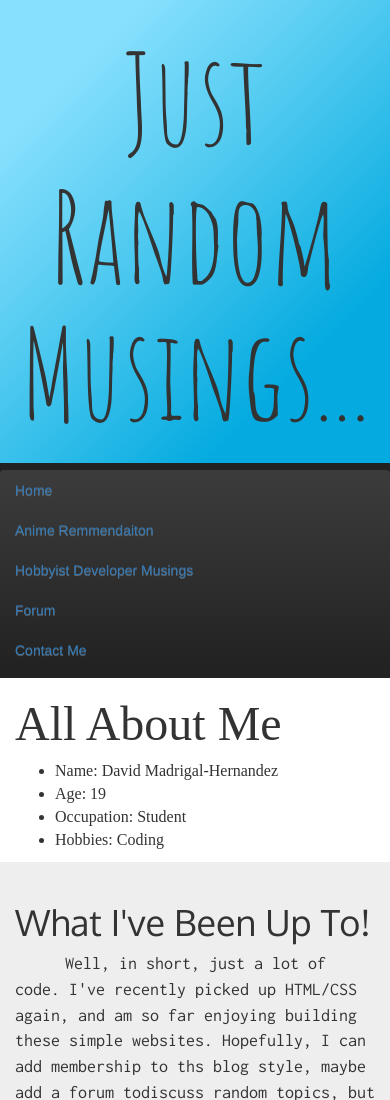
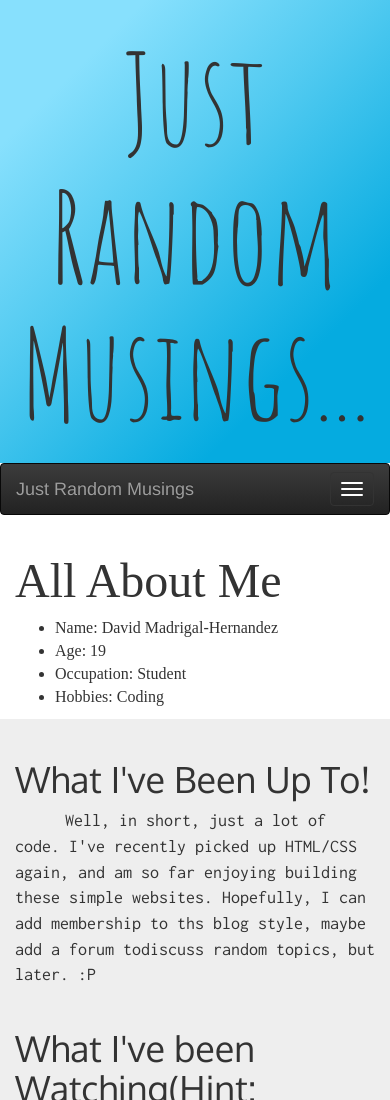
Before and after one commit to MEXdave1997/Just-Random-Musings, a plain HTML site: page index.html in a window 390 px wide. Shown: the top 1100 px of the page. Drawn offline with nearby package versions, Linux system fonts and the light colour scheme; a web font is replaced by a local one.

Commit message:
updated navbar with better bootstrap

```diff
--- a/index.html
+++ b/index.html
@@ -6,7 +6,6 @@
 		<meta name="viewport" content="width=device-width, initial-scale=1">
 		<link rel="stylesheet" href="https://maxcdn.bootstrapcdn.com/bootstrap/3.3.7/css/bootstrap.min.css" integrity="sha384-BVYiiSIFeK1dGmJRAkycuHAHRg32OmUcww7on3RYdg4Va+PmSTsz/K68vbdEjh4u" crossorigin="anonymous">
 		<link rel="stylesheet" href="https://maxcdn.bootstrapcdn.com/bootstrap/3.3.7/css/bootstrap-theme.min.css" integrity="sha384-rHyoN1iRsVXV4nD0JutlnGaslCJuC7uwjduW9SVrLvRYooPp2bWYgmgJQIXwl/Sp" crossorigin="anonymous">
-		<script src="https://maxcdn.bootstrapcdn.com/bootstrap/3.3.7/js/bootstrap.min.js" integrity="sha384-Tc5IQib027qvyjSMfHjOMaLkfuWVxZxUPnCJA7l2mCWNIpG9mGCD8wGNIcPD7Txa" crossorigin="anonymous"></script>
 		<title>Bootstrap Website</title>
 		<link rel="stylesheet" type="text/css" href="styling/app.css">
 		<script src="scripts/app.js" type="application/javascript"></script>
@@ -17,14 +16,28 @@
 			<h1>Just Random Musings...</h1>
 		</header>
 
-		<nav class="container-fluid">
-			<ul class="nav navbar-inverse navbar-nav">
+		<nav class="navbar navbar-inverse">
+			<div class="container-fluid">
+			    <div class="navbar-header">
+			        <button type="button" class="navbar-toggle collapsed" data-toggle="collapse" data-target="#bs-example-navbar-collapse-1" aria-expanded="false">
+                        <span class="sr-only">Toggle navigation</span>
+                        <span class="icon-bar"></span>
+                        <span class="icon-bar"></span>
+                        <span class="icon-bar"></span>
+                    </button>
+                    <a class="navbar-brand" href="#">Just Random Musings</a>
+			    </div>
+                <div class="collapse navbar-collapse" id="bs-example-navbar-collapse-1">
+                    <ul class="nav navbar-nav">
                         <li class="active"><a href="#">Home</a></li>
                         <li><a href="Anime-Recs.html">Anime Remmendaiton</a></li>
                         <li><a href="dev-musings.html">Hobbyist Developer Musings</a></li>
                         <li><a href="#">Forum</a></li>
                         <li><a href="contact.html">Contact Me</a></li>
 			        </ul>
+                </div>
+
+			</div>
 		</nav>
 
 		<div class="container-fluid">
@@ -81,6 +94,6 @@
 		</footer>
 
 		<script src="http://code.jquery.com/jquery-3.1.1.min.js" integrity="sha256-hVVnYaiADRTO2PzUGmuLJr8BLUSjGIZsDYGmIJLv2b8=" crossorigin="anonymous"></script>
-		<script src="js/bootstrap.min.js"></script>
+		<script src="https://maxcdn.bootstrapcdn.com/bootstrap/3.3.7/js/bootstrap.min.js" integrity="sha384-Tc5IQib027qvyjSMfHjOMaLkfuWVxZxUPnCJA7l2mCWNIpG9mGCD8wGNIcPD7Txa" crossorigin="anonymous"></script>
 	</body>
 </html>
```
Lines whose indentation alone changed are shown as unchanged.
